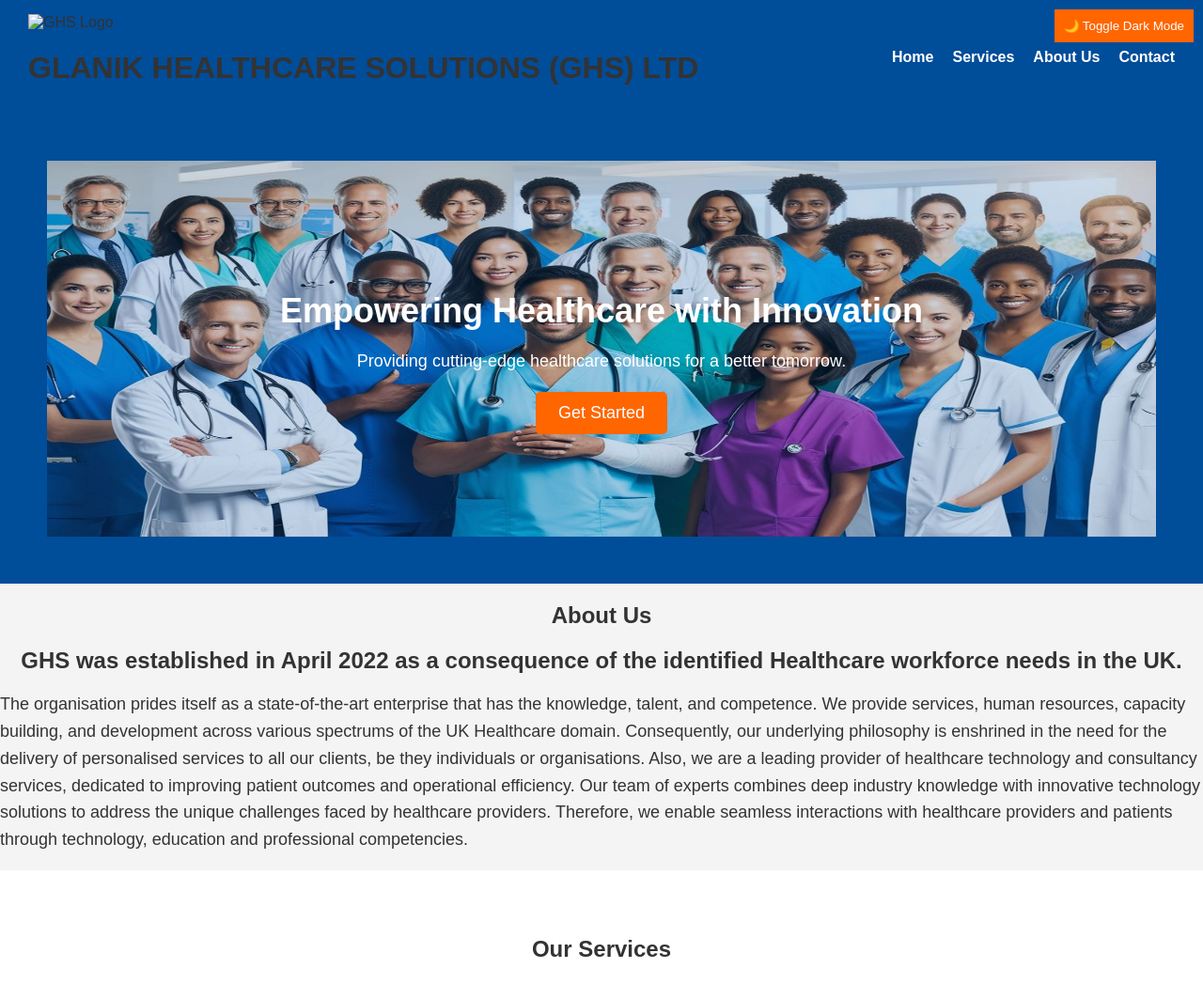
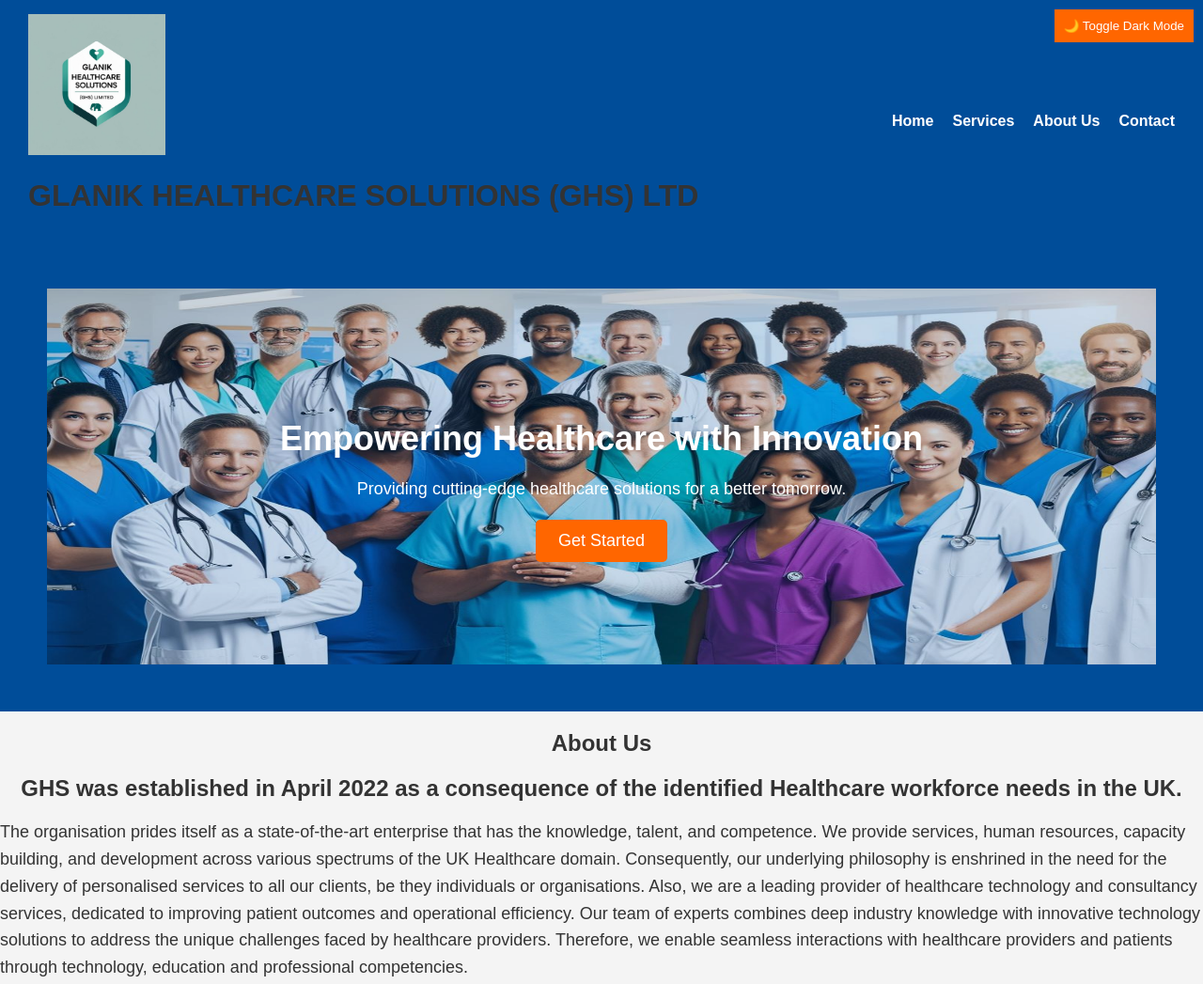
Before and after one commit to Oreire/ghs-web-app, a plain HTML site: page app/index.html in a window 1280 px wide. Shown: the top 1047 px of the page at 94% size. Drawn offline with Linux system fonts and the light colour scheme.

Commit message:
image update to png

```diff
--- a/app/index.html
+++ b/app/index.html
@@ -12,7 +12,7 @@
     <!-- Header Section -->
     <header>
         <div class="logo">
-            <img src="images/glanik-logo.jpg" alt="GHS Logo">
+            <img src="images/glanik-logo.png" alt="GHS Logo">
             <h1>GLANIK HEALTHCARE SOLUTIONS (GHS) LTD</h1>
         </div>
         <nav>
```
